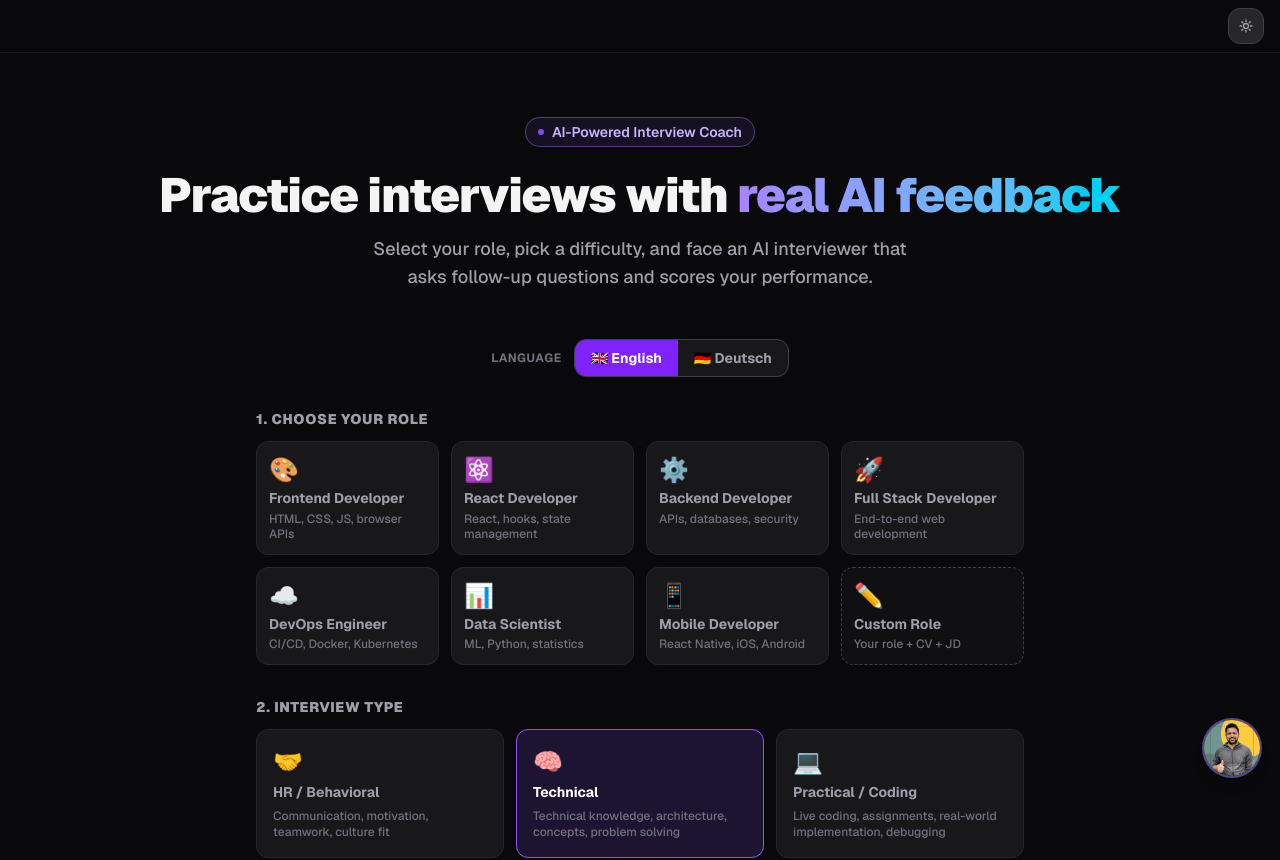
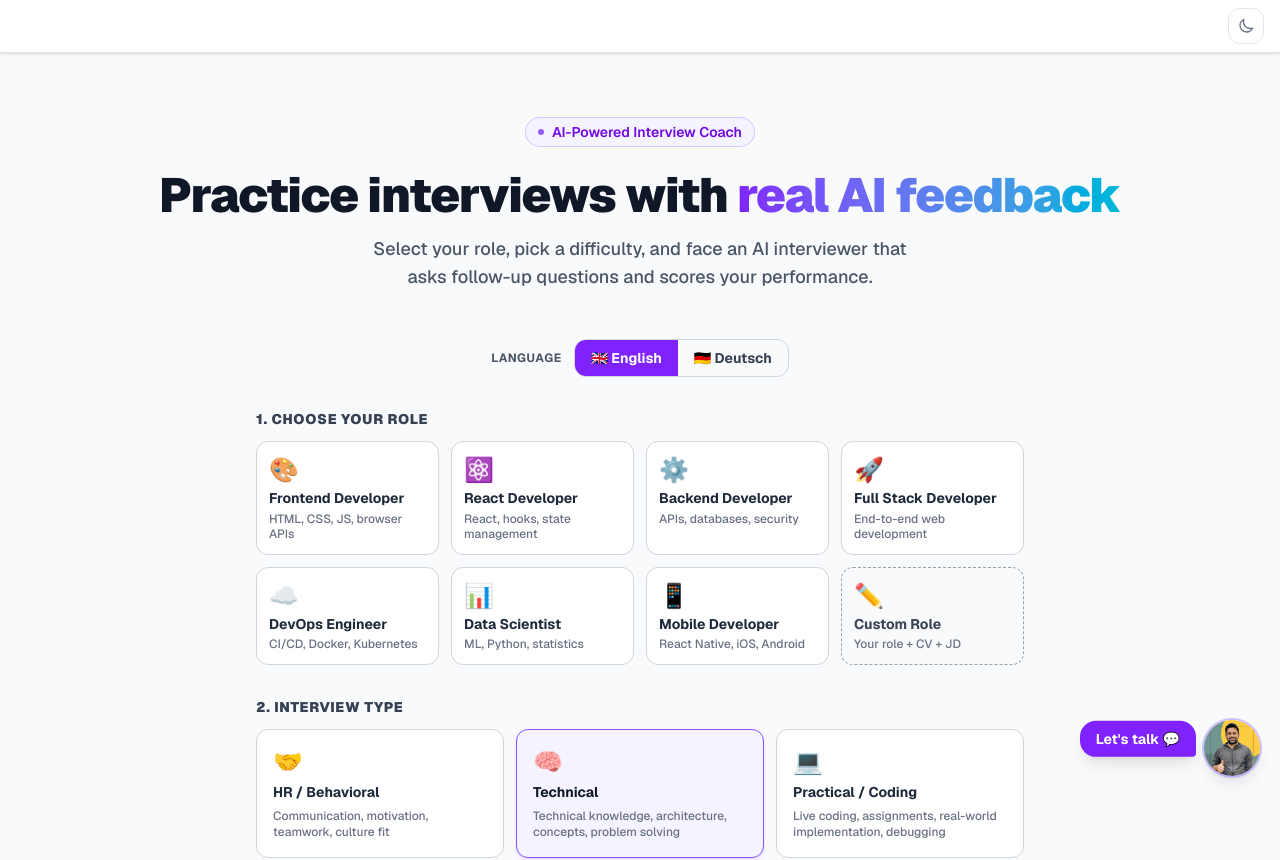
Before and after one commit to waqar629/Ai-Interview-Coach, a Next.js app: page / in a window 1280 px wide. Shown: the top 860 px of the page. Built offline with nearby package versions, Linux system fonts and the light colour scheme.

Commit message:
Default to light theme; add animated 'Let's talk' bubble to floating contact

```diff
--- a/src/app/layout.tsx
+++ b/src/app/layout.tsx
@@ -24,7 +24,7 @@ export default function RootLayout({
     <html lang="en" className={geist.variable} suppressHydrationWarning>
       <head>
         {/* Set theme before first paint to prevent flash */}
-        <script dangerouslySetInnerHTML={{ __html: `try{document.documentElement.setAttribute('data-theme',localStorage.getItem('theme')||'dark')}catch(e){document.documentElement.setAttribute('data-theme','dark')}` }} />
+        <script dangerouslySetInnerHTML={{ __html: `try{document.documentElement.setAttribute('data-theme',localStorage.getItem('theme')||'light')}catch(e){document.documentElement.setAttribute('data-theme','light')}` }} />
       </head>
       <body className="min-h-full flex flex-col bg-background text-foreground antialiased font-[family-name:var(--font-geist)] transition-colors duration-200">
         <ThemeProvider>
--- a/src/components/FloatingContact.tsx
+++ b/src/components/FloatingContact.tsx
@@ -92,6 +92,16 @@ export function FloatingContact() {
         </div>
       )}
 
+      {/* Popping speech bubble */}
+      {!open && (
+        <button
+          onClick={() => setOpen(true)}
+          className="absolute right-16 bottom-3 whitespace-nowrap px-4 py-2 rounded-2xl rounded-br-sm bg-violet-600 text-white text-sm font-bold shadow-lg animate-bounce hover:bg-violet-700"
+        >
+          Let&apos;s talk 💬
+        </button>
+      )}
+
       {/* Trigger button — photo avatar */}
       <button
         onClick={() => setOpen(!open)}
--- a/src/components/ThemeProvider.tsx
+++ b/src/components/ThemeProvider.tsx
@@ -10,11 +10,11 @@ const ThemeContext = createContext<{ theme: Theme; toggle: () => void }>({
 });
 
 export function ThemeProvider({ children }: { children: React.ReactNode }) {
-  const [theme, setTheme] = useState<Theme>("dark");
+  const [theme, setTheme] = useState<Theme>("light");
 
   useEffect(() => {
     const saved = localStorage.getItem("theme") as Theme | null;
-    const initial = saved ?? "dark";
+    const initial = saved ?? "light";
     setTheme(initial);
     document.documentElement.setAttribute("data-theme", initial);
   }, []);
```
